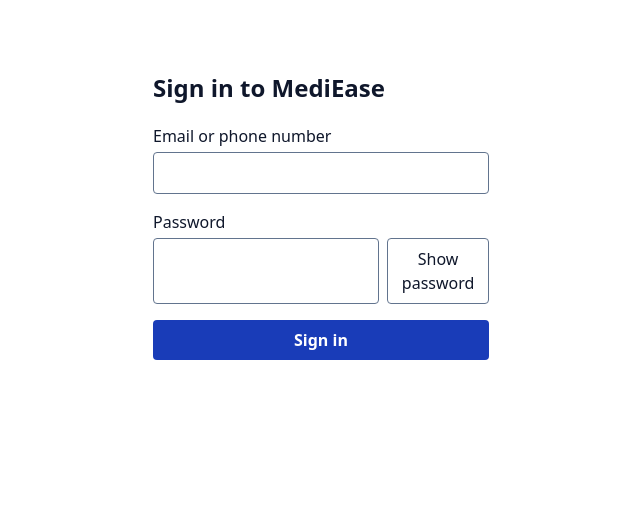
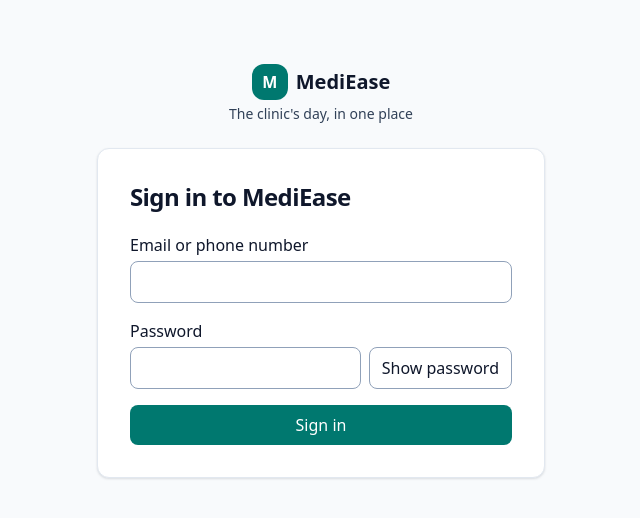
Before and after one commit to mayankrajray/MediEase, a Next.js app in the folder apps/web/: page /sign-in in a window 1280 px wide. Shown: the top 518 px of the page, without its empty margins (319-959 px from the left). Built offline with nearby package versions, Linux system fonts and the light colour scheme.

Commit message:
feat(web): put sign-in, invitations and the clinic chooser in a centred card
Decision 8A: AuthFrame under the brand mark, on the canvas. The fields and
their password-manager hints are unchanged; error notices take the new look.

Refs #49

```diff
--- a/apps/web/src/app/(auth)/layout.tsx
+++ b/apps/web/src/app/(auth)/layout.tsx
@@ -1,5 +1,8 @@
 import type { ReactNode } from "react";
 
+import { AuthFrame } from "@/components/ui/AuthFrame";
+
+/** Sign-in and invitations: a centred card under the brand (M6-P2, decision 8A). */
 export default function AuthLayout({ children }: Readonly<{ children: ReactNode }>) {
-  return <main className="flex min-h-screen items-start justify-center pt-12">{children}</main>;
+  return <AuthFrame>{children}</AuthFrame>;
 }
--- a/apps/web/src/features/auth/AcceptInviteForm.tsx
+++ b/apps/web/src/features/auth/AcceptInviteForm.tsx
@@ -110,7 +110,7 @@
 
   if (load.status === "loading") {
     return (
-      <section className="mx-auto w-full max-w-sm p-6">
+      <section className="p-6 sm:p-8">
         <p role="status">Checking your invitation…</p>
       </section>
     );
@@ -120,13 +120,13 @@
     // 404 unknown, 410 expired or already used: the API says which, in words.
     const gone = load.error instanceof ApiError && (load.error.status === 404 || load.error.status === 410);
     return (
-      <section className="mx-auto w-full max-w-sm space-y-4 p-6">
-        <h1 className="text-2xl font-bold">Invitation</h1>
+      <section className="space-y-4 p-6 sm:p-8">
+        <h1 className="text-2xl font-bold tracking-tight">Invitation</h1>
         <ErrorNotice error={load.error} {...(isRetryable(load.error) ? { onRetry: retryLoad } : {})} />
         {gone && (
           <p>
             Ask your clinic for a new invitation, or{" "}
-            <Link href="/sign-in" className="text-blue-800 underline">
+            <Link href="/sign-in" className="text-brand-800 underline">
               sign in
             </Link>{" "}
             if you have already joined.
@@ -143,8 +143,8 @@
       ? `Too many attempts. Try again in ${formatWait(error.retryAfterSeconds)}.`
       : undefined;
   return (
-    <section aria-labelledby="invite-heading" className="mx-auto w-full max-w-sm space-y-5 p-6">
-      <h1 id="invite-heading" className="text-2xl font-bold">
+    <section aria-labelledby="invite-heading" className="space-y-5 p-6 sm:p-8">
+      <h1 id="invite-heading" className="text-2xl font-bold tracking-tight">
         Join {invite.clinic_name}
       </h1>
       <p>
@@ -182,7 +182,7 @@
               onChange={(event) => setPassword(event.target.value)}
               aria-invalid={wrongPassword ? true : undefined}
               aria-describedby={error !== null ? "invite-error" : "existing-hint"}
-              className="w-full rounded border border-slate-500 px-3 py-2"
+              className="min-h-10 w-full rounded-lg border border-slate-400 bg-white px-3 py-2 text-slate-900 placeholder:text-slate-500 hover:border-slate-500 aria-[invalid=true]:border-red-700 disabled:bg-slate-100 disabled:text-slate-600"
             />
           </div>
         ) : (
@@ -200,7 +200,7 @@
                 value={password}
                 onChange={(event) => setPassword(event.target.value)}
                 aria-describedby="password-hint"
-                className="w-full rounded border border-slate-500 px-3 py-2"
+                className="min-h-10 w-full rounded-lg border border-slate-400 bg-white px-3 py-2 text-slate-900 placeholder:text-slate-500 hover:border-slate-500 aria-[invalid=true]:border-red-700 disabled:bg-slate-100 disabled:text-slate-600"
               />
               <p id="password-hint" className="text-sm text-slate-700">
                 At least {MIN_LENGTH} characters.
@@ -222,7 +222,7 @@
                 }}
                 aria-invalid={mismatch ? true : undefined}
                 aria-describedby={mismatch ? "mismatch" : undefined}
-                className="w-full rounded border border-slate-500 px-3 py-2"
+                className="min-h-10 w-full rounded-lg border border-slate-400 bg-white px-3 py-2 text-slate-900 placeholder:text-slate-500 hover:border-slate-500 aria-[invalid=true]:border-red-700 disabled:bg-slate-100 disabled:text-slate-600"
               />
               {mismatch && (
                 <p id="mismatch" role="alert" className="text-sm text-red-900">
@@ -235,7 +235,7 @@
         <button
           type="submit"
           disabled={submitting}
-          className="w-full rounded bg-blue-800 px-4 py-2 font-semibold text-white hover:bg-blue-900 disabled:cursor-not-allowed disabled:bg-slate-500"
+          className="w-full inline-flex min-h-10 items-center justify-center gap-2 rounded-lg bg-brand-700 px-4 py-2 font-medium text-white transition-colors hover:bg-brand-800 disabled:cursor-not-allowed disabled:bg-slate-400 motion-reduce:transition-none"
         >
           {submitting ? "Joining…" : invite.has_password ? "Join" : "Set password and join"}
         </button>
--- a/apps/web/src/features/auth/ErrorNotice.tsx
+++ b/apps/web/src/features/auth/ErrorNotice.tsx
@@ -33,7 +33,7 @@
       ref={ref}
       role="alert"
       tabIndex={-1}
-      className="rounded border border-red-700 bg-red-50 p-4 text-red-950"
+      className="rounded-lg border border-red-700 bg-red-50 p-4 text-red-950"
     >
       <p className="font-medium">{message}</p>
       {requestId !== "" && (
--- a/apps/web/src/features/auth/SignInForm.tsx
+++ b/apps/web/src/features/auth/SignInForm.tsx
@@ -94,13 +94,13 @@
   const invalid = error instanceof ApiError && error.code === AUTH_INVALID_CREDENTIALS;
 
   return (
-    <section aria-labelledby="sign-in-heading" className="mx-auto w-full max-w-sm space-y-5 p-6">
-      <h1 id="sign-in-heading" className="text-2xl font-bold">
+    <section aria-labelledby="sign-in-heading" className="space-y-5 p-6 sm:p-8">
+      <h1 id="sign-in-heading" className="text-2xl font-bold tracking-tight">
         Sign in to MediEase
       </h1>
 
       {reason !== undefined && error === null && (
-        <p role="status" className="rounded border border-slate-400 bg-slate-50 p-3">
+        <p role="status" className="rounded-lg border border-slate-300 bg-slate-50 p-3">
           {SIGN_IN_REASONS[reason]}
         </p>
       )}
@@ -131,7 +131,7 @@
             value={identifier}
             onChange={(event) => setIdentifier(event.target.value)}
             aria-describedby={error !== null ? ERROR_ID : undefined}
-            className="w-full rounded border border-slate-500 px-3 py-2"
+            className="min-h-10 w-full rounded-lg border border-slate-400 bg-white px-3 py-2 text-slate-900 placeholder:text-slate-500 hover:border-slate-500 aria-[invalid=true]:border-red-700 disabled:bg-slate-100 disabled:text-slate-600"
           />
         </div>
 
@@ -151,13 +151,13 @@
               onChange={(event) => setPassword(event.target.value)}
               aria-invalid={invalid ? true : undefined}
               aria-describedby={error !== null ? ERROR_ID : undefined}
-              className="w-full rounded border border-slate-500 px-3 py-2"
+              className="min-h-10 w-full rounded-lg border border-slate-400 bg-white px-3 py-2 text-slate-900 placeholder:text-slate-500 hover:border-slate-500 aria-[invalid=true]:border-red-700 disabled:bg-slate-100 disabled:text-slate-600"
             />
             <button
               type="button"
               aria-pressed={showPassword}
               onClick={() => setShowPassword((shown) => !shown)}
-              className="rounded border border-slate-500 px-3 py-2"
+              className="shrink-0 whitespace-nowrap rounded-lg border border-slate-400 px-3 py-2"
             >
               {showPassword ? "Hide password" : "Show password"}
             </button>
@@ -167,7 +167,7 @@
         <button
           type="submit"
           disabled={submitting || locked}
-          className="w-full rounded bg-blue-800 px-4 py-2 font-semibold text-white hover:bg-blue-900 disabled:cursor-not-allowed disabled:bg-slate-500"
+          className="w-full inline-flex min-h-10 items-center justify-center gap-2 rounded-lg bg-brand-700 px-4 py-2 font-medium text-white transition-colors hover:bg-brand-800 disabled:cursor-not-allowed disabled:bg-slate-400 motion-reduce:transition-none"
         >
           {submitting ? "Signing in…" : "Sign in"}
         </button>
--- a/apps/web/src/features/platform/StatusView.tsx
+++ b/apps/web/src/features/platform/StatusView.tsx
@@ -1,7 +1,7 @@
 import type { PlatformStatus } from "./status";
 
 const BADGE = {
-  ok: "bg-green-100 text-green-900 ring-green-700",
+  ok: "bg-green-100 text-emerald-900 ring-green-700",
   warn: "bg-amber-100 text-amber-900 ring-amber-700",
   bad: "bg-red-100 text-red-900 ring-red-700",
 } as const;
@@ -25,7 +25,7 @@
 
   return (
     <section aria-labelledby="status-heading" className="mx-auto max-w-xl space-y-4 p-6">
-      <h1 id="status-heading" className="text-2xl font-bold">
+      <h1 id="status-heading" className="text-2xl font-bold tracking-tight">
         System status
       </h1>
 
@@ -40,7 +40,7 @@
       </p>
 
       {status.state !== "healthy" && (
-        <div className="rounded border border-slate-300 p-4">
+        <div className="rounded-card border border-slate-200 bg-white p-4">
           <p>{status.message}</p>
           <p className="mt-1 text-sm text-slate-700">
             Code: <code className="font-mono">{status.code}</code>
@@ -49,7 +49,7 @@
       )}
 
       <p>
-        <a href="/status" className="text-blue-800 underline">
+        <a href="/status" className="text-brand-800 underline">
           Check again
         </a>
       </p>
--- a/apps/web/src/features/shell/ClinicChooser.tsx
+++ b/apps/web/src/features/shell/ClinicChooser.tsx
@@ -3,6 +3,7 @@
 import { useRouter } from "next/navigation";
 import { useEffect } from "react";
 
+import { AuthFrame } from "@/components/ui/AuthFrame";
 import { ROLE_LABELS } from "@/features/auth/labels";
 import { OPS_PATH, TODAY_PATH, type ClinicStatus } from "@/features/auth/landing";
 import { useSession } from "@/features/auth/SessionProvider";
@@ -17,7 +18,7 @@
 /**
  * The page a person with several clinics sees when no clinic is chosen yet.
  * `next` has already passed `safeNextPath` on the server. People with no choice
- * to make are sent on: ops to the console, everyone else to the queue.
+ * to make are sent on: ops to the console, everyone else to Today. M6-P2: the sign-in card frame.
  */
 export function ClinicChooser({ next }: { next: string }) {
   const router = useRouter();
@@ -40,8 +41,9 @@
   const activeId = clinic.kind === "active" ? clinic.membership.clinic_id : undefined;
 
   return (
-    <main className="mx-auto max-w-xl space-y-5 p-6">
-      <h1 className="text-2xl font-bold">Choose a clinic</h1>
+    <AuthFrame>
+    <div className="space-y-5 p-6">
+      <h1 className="text-2xl font-bold tracking-tight">Choose a clinic</h1>
       <p>
         {identity.user.full_name}, you belong to more than one clinic. Pick the one you want to work in.
         You can switch at any time from the header.
@@ -56,7 +58,7 @@
                 selectClinic(m.clinic_id);
                 router.replace(next);
               }}
-              className="w-full rounded border border-slate-500 px-4 py-3 text-left hover:bg-slate-50 aria-[current=true]:border-2 aria-[current=true]:border-blue-800"
+              className="w-full rounded-lg border border-slate-300 px-4 py-3 text-left transition-colors hover:border-brand-600 hover:bg-brand-50 motion-reduce:transition-none aria-[current=true]:border-2 aria-[current=true]:border-brand-700"
             >
               <span className="block text-lg font-semibold">{m.clinic_name}</span>
               <span className="block text-slate-700">
@@ -69,6 +71,7 @@
         ))}
       </ul>
       <SignOutButton />
-    </main>
+    </div>
+    </AuthFrame>
   );
 }
```
